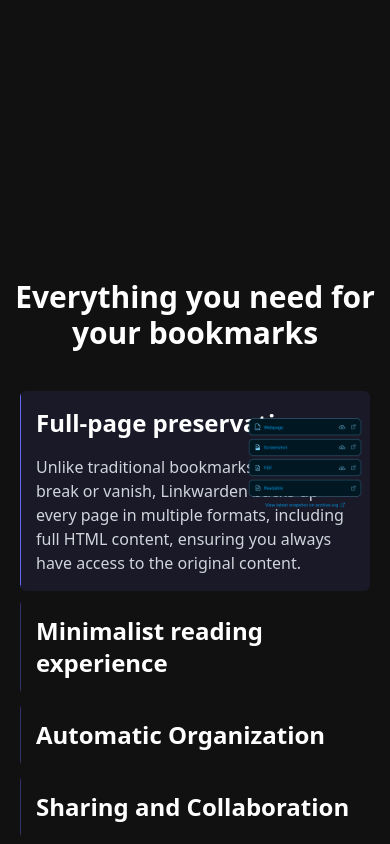
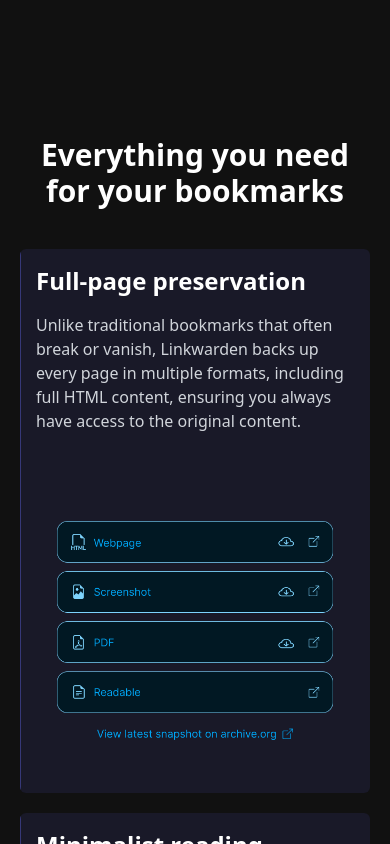
Before and after one commit to linkwarden/website, a Next.js app: page / in a window 390 px wide. Shown: the part 8580-9424 px from the top of the page. Built offline with nearby package versions, Linux system fonts and the light colour scheme.

Commit message:
made things responsive

```diff
--- a/components/Homepage/Features.tsx
+++ b/components/Homepage/Features.tsx
@@ -52,7 +52,16 @@ const INTERVAL = 7000;
 const Accordion: React.FC = () => {
   const [openIndex, setOpenIndex] = useState<number>(0);
   const [inView, setInView] = useState<boolean>(false);
+  const [isMobile, setIsMobile] = useState<boolean>(false);
   const containerRef = useRef<HTMLDivElement | null>(null);
+
+  useEffect(() => {
+    const mq = window.matchMedia("(max-width: 639px)");
+    const handler = (e: MediaQueryListEvent) => setIsMobile(e.matches);
+    setIsMobile(mq.matches);
+    mq.addEventListener("change", handler);
+    return () => mq.removeEventListener("change", handler);
+  }, []);
 
   useEffect(() => {
     const el = containerRef.current;
@@ -66,41 +75,40 @@ const Accordion: React.FC = () => {
   }, []);
 
   useEffect(() => {
-    if (!inView) return;
+    if (!inView || isMobile) return;
     const timer = setTimeout(
       () => setOpenIndex((prev) => (prev + 1) % items.length),
       INTERVAL
     );
     return () => clearTimeout(timer);
-  }, [openIndex, inView]);
+  }, [openIndex, inView, isMobile]);
 
   return (
     <div className="min-h-screen flex flex-col items-center justify-center">
-      <p className="lg:text-4xl text-3xl font-bold text-center mb-10">
+      <p className="lg:text-4xl text-3xl font-bold text-center mb-10 px-5">
         Everything you need for your bookmarks
       </p>
       <div
         ref={containerRef}
-        className="space-y-2 mx-auto max-w-5xl px-5 relative"
+        className="space-y-5 mx-auto max-w-5xl px-5 relative"
       >
         {items.map((item, idx) => {
-          const isOpen = idx === openIndex;
+          const isOpen = isMobile || idx === openIndex;
           return (
             <motion.div
               key={idx}
               layout
-              onClick={() => setOpenIndex(idx)}
-              className={
-                "relative overflow-hidden cursor-pointer rounded-md" +
-                (isOpen ? " bg-indigo-500/10" : "")
-              }
+              onClick={() => !isMobile && setOpenIndex(idx)}
+              className={`relative overflow-hidden sm:cursor-pointer rounded-md ${
+                isOpen ? "bg-indigo-500/10" : ""
+              }`}
             >
               <div
                 className="absolute left-0 top-0 bg-indigo-500/40"
                 style={{ width: 1, height: "100%" }}
               ></div>
 
-              {isOpen && inView && (
+              {!isMobile && isOpen && (
                 <motion.div
                   className="absolute left-0 top-0 bg-indigo-500"
                   style={{ width: 1, height: "100%" }}
@@ -110,7 +118,7 @@ const Accordion: React.FC = () => {
                 />
               )}
 
-              <motion.div layout className={"text-left text-2xl font-bold p-4"}>
+              <motion.div layout className="text-left text-2xl font-bold p-4">
                 {item.title}
               </motion.div>
 
@@ -127,6 +135,27 @@ const Accordion: React.FC = () => {
                 <div className="pb-4 px-4 sm:w-2/3 md:w-1/2">
                   {item.content}
                 </div>
+
+                {isMobile && (
+                  <div className="w-full mt-6 flex justify-center">
+                    <Image
+                      src={
+                        idx === 0
+                          ? "/features/preservation.png"
+                          : idx === 1
+                          ? "/features/reading.png"
+                          : idx === 2
+                          ? "/features/organization.png"
+                          : "/features/collaboration.png"
+                      }
+                      alt="Feature Illustration"
+                      className="w-full max-w-xs"
+                      draggable={false}
+                      width={300}
+                      height={300}
+                    />
+                  </div>
+                )}
               </motion.div>
             </motion.div>
           );
@@ -143,7 +172,7 @@ const Accordion: React.FC = () => {
               : "/features/collaboration.png"
           }
           alt="Feature Illustration"
-          className="w-1/3 absolute top-0 right-5"
+          className="w-1/3 absolute top-0 right-5 hidden sm:block"
           draggable={false}
           width={600}
           height={600}
```
